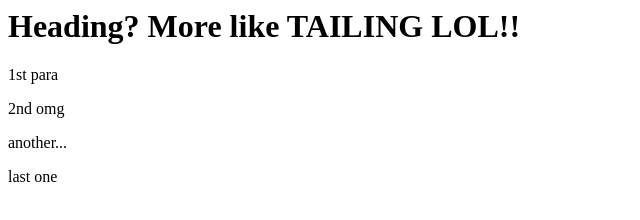
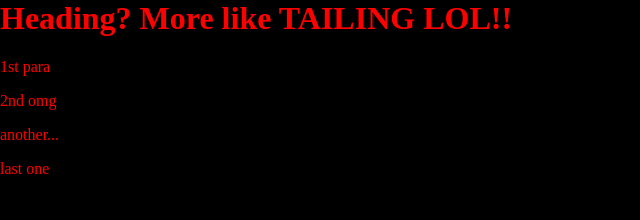
Before and after one commit to bhu103/bhu1-103, a plain HTML site: page index.html in a window 1280 px wide. Shown: the whole page, without its empty margins (0-640 px from the left). Drawn offline with Linux system fonts and the light colour scheme.

Commit message:
adding css

```diff
--- a/index.html
+++ b/index.html
@@ -1,6 +1,7 @@
 <html>
 	<head>
 		<title>Pls Work</title>
+		<link rel="stylesheet" href="styles.css">
 	</head>
 	<body>
 		<h1>Heading? More like TAILING LOL!!</h1>
--- /dev/null
+++ b/styles.css
@@ -0,0 +1,6 @@
+body {
+	margin: 0;
+	background: black;
+	color: red;
+	text-align
+}
```
